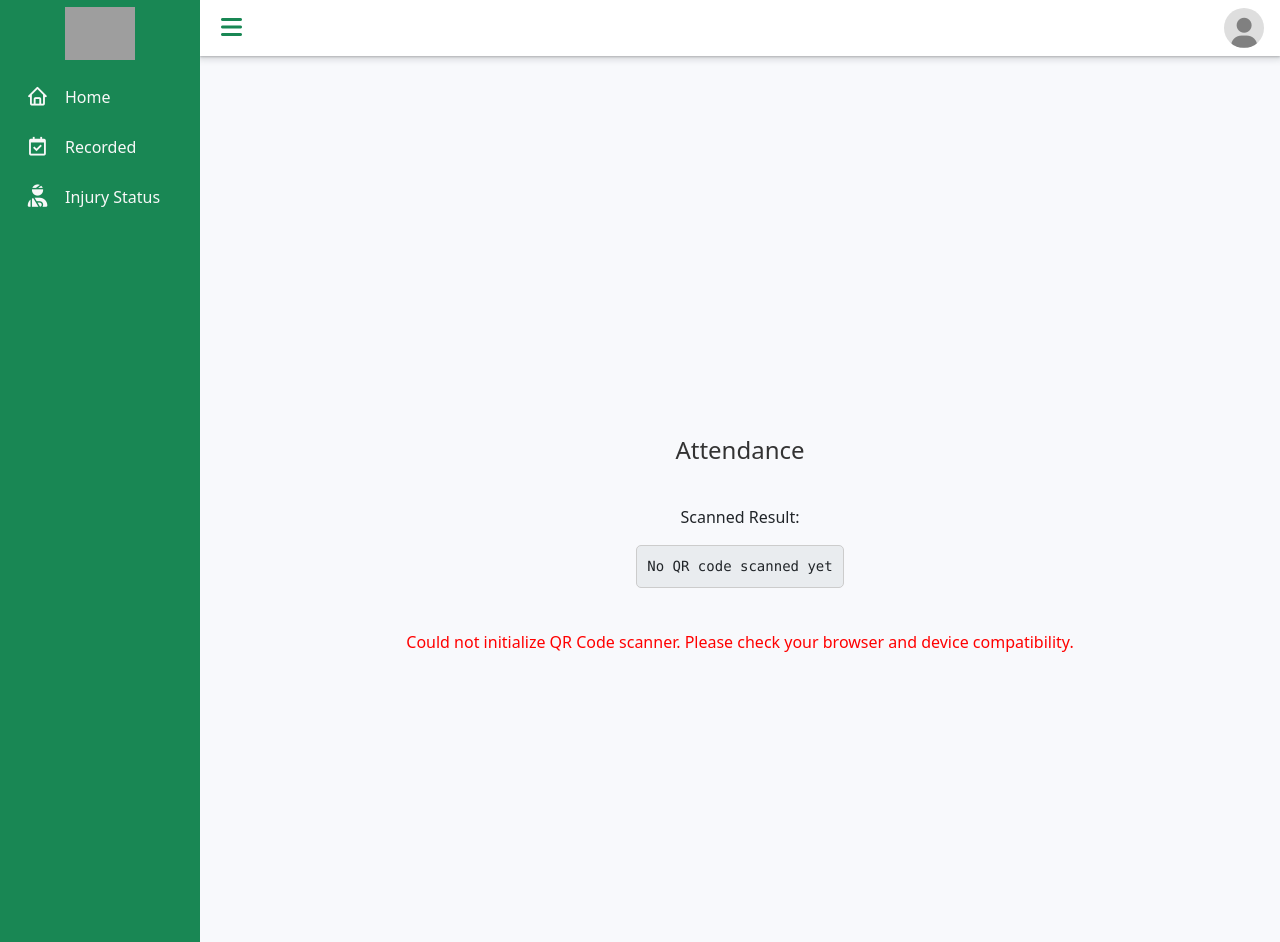
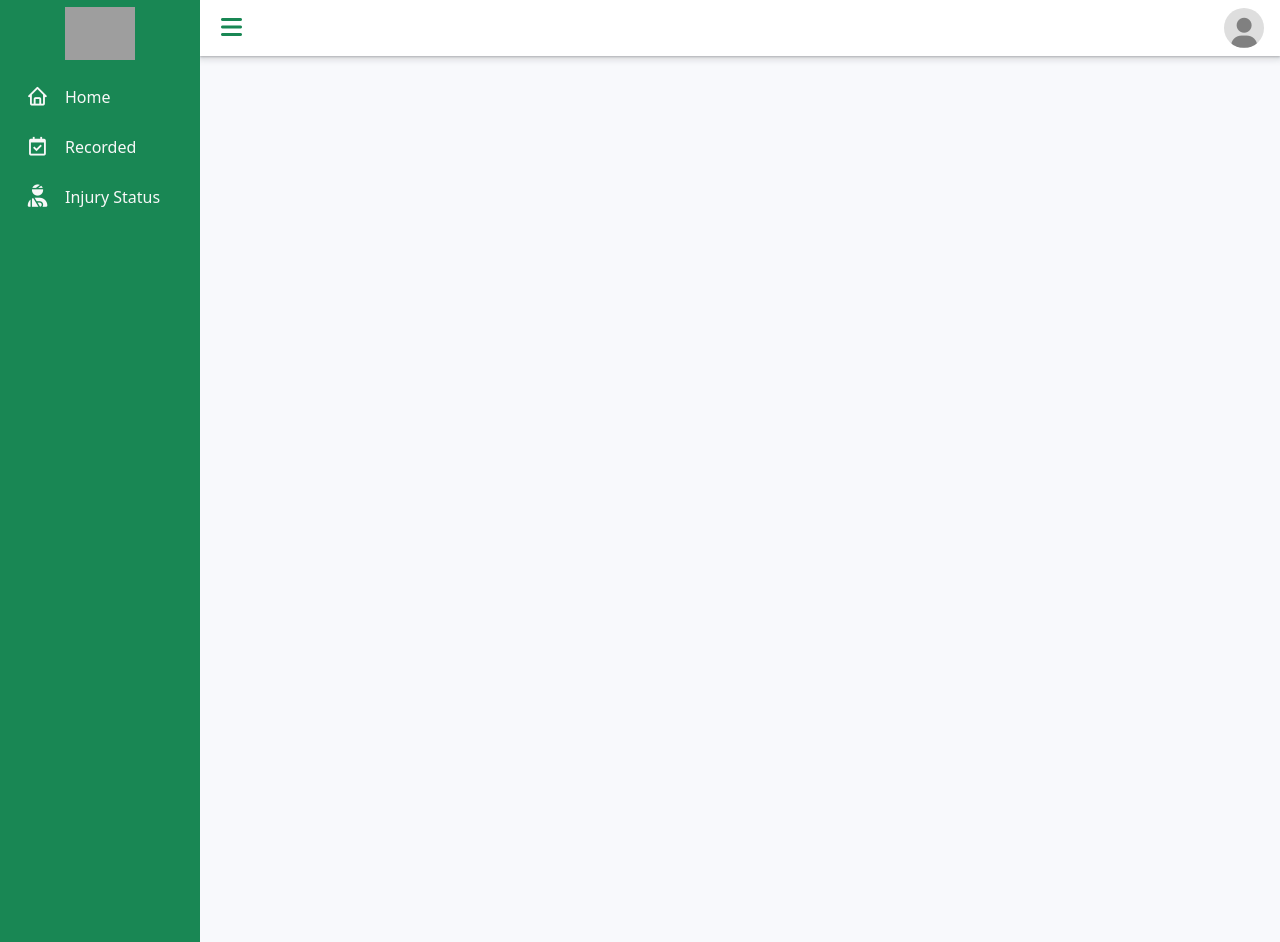
Before and after one commit to Arroyojustin/JAGUARSversion, a PHP site: page /Students/varsity.php in a window 1280 px wide. Run offline with PHP 8.4, Linux system fonts and the light colour scheme; data comes from the database, SQL or seed files in the repository; data that the repository does not hold is empty; some libraries are stand-ins or nearby versions; some web fonts are replaced; grey boxes are pictures that could not be loaded.

Commit message:
update student side starting

```diff
--- a/Students/components/s-sidebar.php
+++ b/Students/components/s-sidebar.php
@@ -36,7 +36,7 @@
         }
 
         // Hide all sections
-        document.querySelectorAll('#homes, #check, #injury, #stud-profile, #qqr').forEach(section => {
+        document.querySelectorAll('#homes, #check, #injury, #stud-profile').forEach(section => {
             section.style.display = 'none';
         });
 
--- a/Students/pages/check.php
+++ b/Students/pages/check.php
@@ -17,9 +17,9 @@
     </div>
 
     <!-- QR Icon -->
-    <div class="qr-icon" style="position: fixed; bottom: 20px; left: 20px; font-size: 36px;" onclick="showSection(event, 'qqr')">
+    <!-- <div class="qr-icon" style="position: fixed; bottom: 20px; left: 20px; font-size: 36px;" onclick="showSection(event, 'qqr')">
         <i class="bx bx-qr"></i>
-    </div>
+    </div> -->
 </div>
 
 <!-- Modal -->
--- a/Students/pages/qr-scan.php
+++ b/Students/pages/qr-scan.php
@@ -1,4 +1,4 @@
-<div class="container-fluid p-0 m-0" id="qqr" style="display: flex; flex-direction: column; justify-content: center; align-items: center; height: 100vh;">
+<!-- <div class="container-fluid p-0 m-0" id="qqr" style="display: flex; flex-direction: column; justify-content: center; align-items: center; height: 100vh;">
   <h1 class="qr-heading">Attendance</h1>
     <div id="qr-reader" style="width: 300px;"></div>
     <div id="result">
@@ -39,4 +39,4 @@
     if (!navigator.mediaDevices || !navigator.mediaDevices.getUserMedia) {
       displayError("Camera access is not supported in your browser. Please try another browser.");
     }
-  </script>
+  </script> -->
--- a/Students/varsity.php
+++ b/Students/varsity.php
@@ -68,7 +68,6 @@
                  <div id="page-content" style="width: 100%;">
                  <?php include "pages/homes.php"; ?>
                  <?php include "pages/check.php"; ?>
-                 <?php include "pages/qr-scan.php"; ?>
                  <?php include "pages/injury.php"; ?>
                  <?php include "pages/s-profile.php"; ?>
 
```
